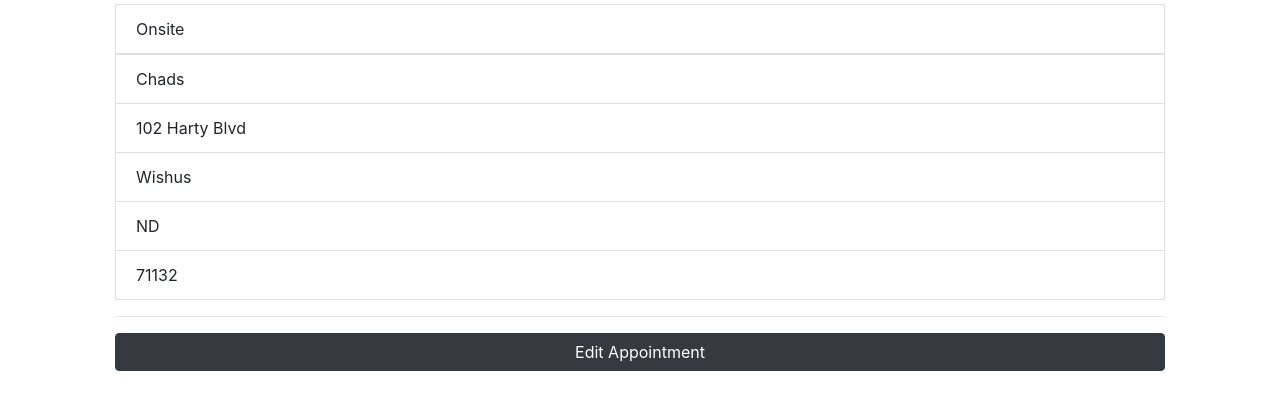
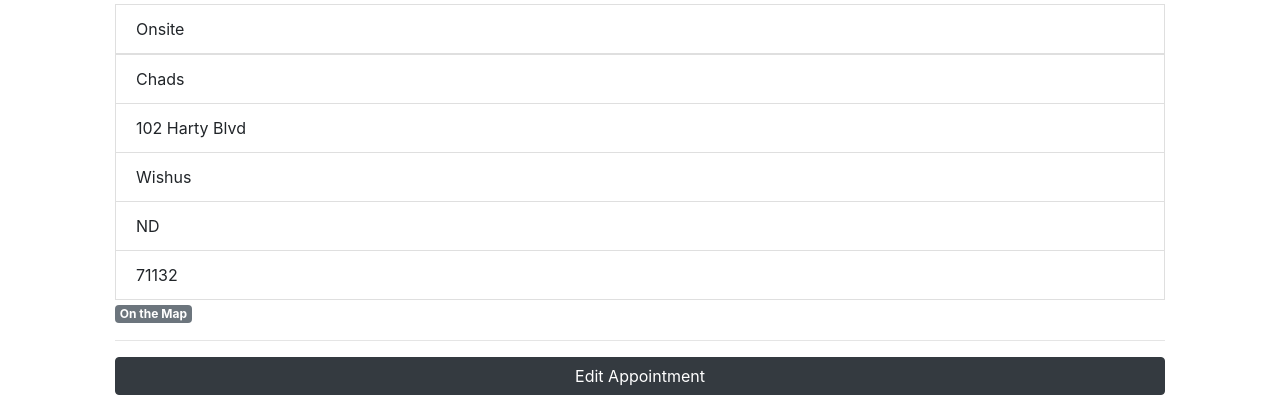
Before and after one commit to courthub74/MarysApptApp3, a Django app: page /list/ in a window 1280 px wide. Shown: the part 987-1406 px from the top of the page. Before the commit the page ends 1358 px from the top, so only its background shows below. Run offline with Django 3.2, Linux system fonts and the light colour scheme; data comes from the database, SQL or seed files in the repository; some libraries are stand-ins or nearby versions.

Commit message:
map button placed

```diff
--- a/marystuffs/templates/list.html
+++ b/marystuffs/templates/list.html
@@ -67,7 +67,7 @@
 								</div>
 								<li class="list-group-item color hide">{{ info.location }}</li>
 
-										<!--<a href="{% url 'map' %}" class="badge badge-secondary color">On the Map</a>-->
+
 
 
 
@@ -98,6 +98,7 @@
 									<li class="list-group-item go">{{ info.city }}</li>
 									<li class="list-group-item go">{{ info.state }}</li>
 									<li class="list-group-item go">{{ info.zipcode }}</li>
+									<a href="{% url 'map' %}" class="badge badge-secondary color">On the Map</a>
 								</div>
 								<hr>
 								<!--EDIT BUTTON-->
```
